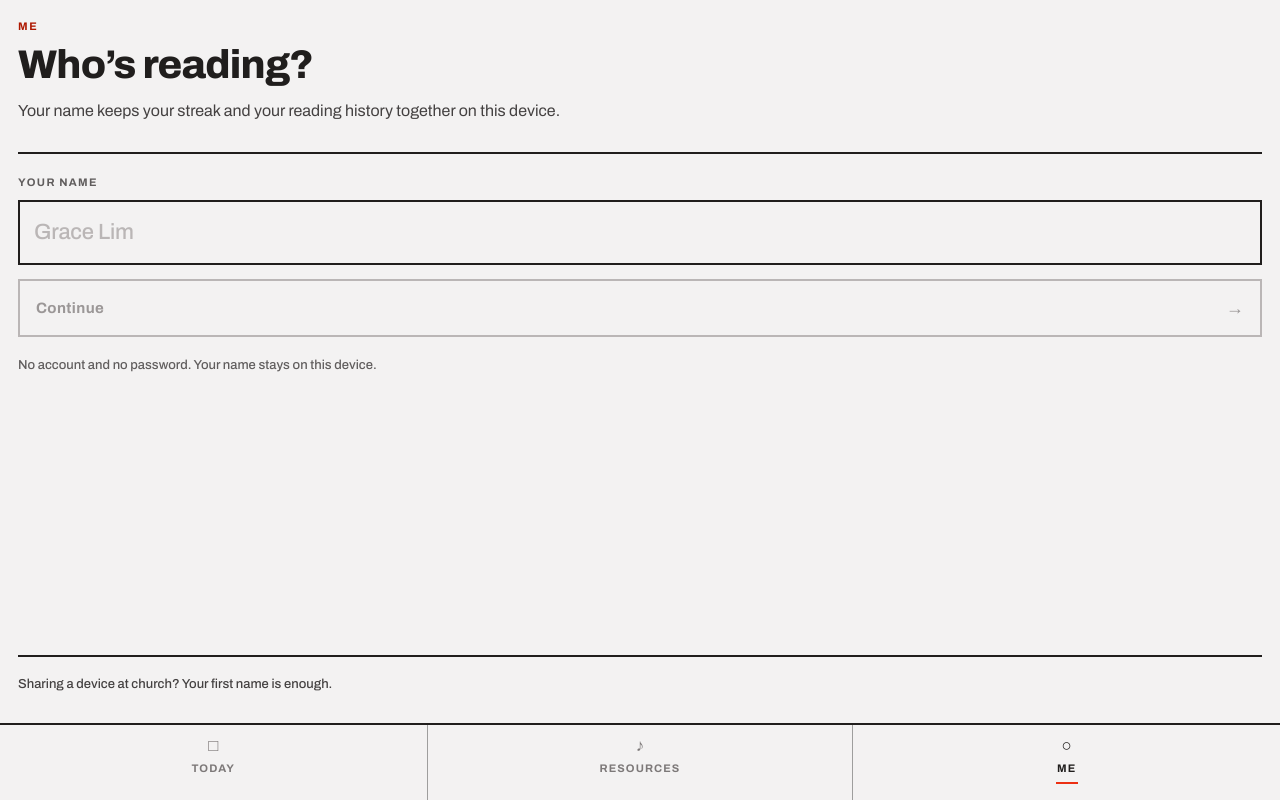
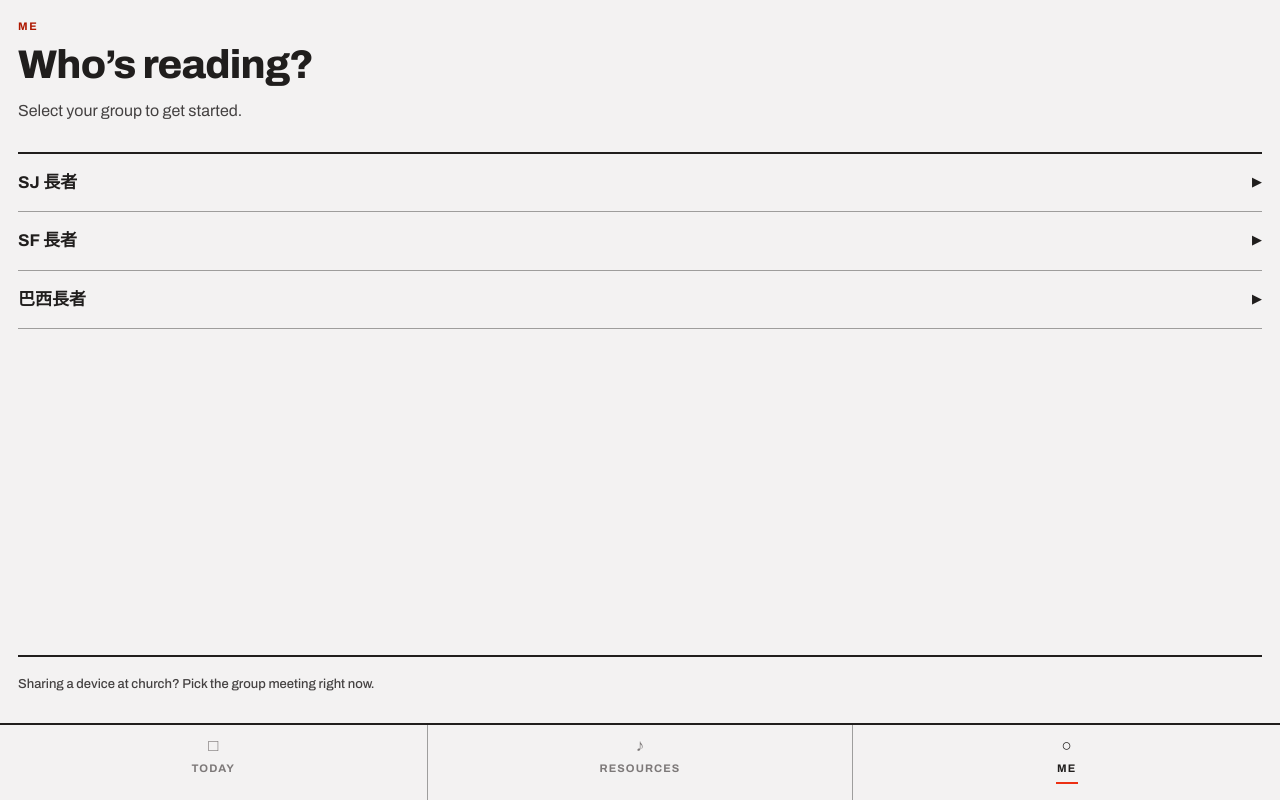
Before and after one commit to calvinko/HappyDay, a React (Vite) app: page / in a window 1280 px wide. Both pictures are taken after a click on the button "HISTORY". Built offline with nearby package versions, Linux system fonts and the light colour scheme.

Commit message:
update register process and change tables

```diff
--- a/src/App.tsx
+++ b/src/App.tsx
@@ -1,8 +1,15 @@
-import HappyDayApp from './components/HappyDayApp'
+import HappyDayApp, { type Group } from './components/HappyDayApp'
+
+// Groups a reader can sign in under. Edit this list as congregations change.
+const GROUPS: Group[] = [
+  { id: 'sj_senior', label: 'SJ 長者' },
+  { id: 'sf_senior', label: 'SF 長者' },
+  { id: 'bra_senior', label: '巴西長者' },
+]
 
 function App() {
   // homeLayout: 'poster' | 'cards'  ·  navModel: 'tabs' | 'top'
-  return <HappyDayApp homeLayout="poster" navModel="tabs" />
+  return <HappyDayApp homeLayout="poster" navModel="tabs" groups={GROUPS} />
 }
 
 export default App
--- a/src/components/HappyDayApp.tsx
+++ b/src/components/HappyDayApp.tsx
@@ -3,16 +3,26 @@ import { HISTORY, HYMNS, RECENT, TODAY, VERSES } from '../lib/data'
 
 type Screen = 'home' | 'passage' | 'resources' | 'hymn' | 'profile'
 
+export type Group = { id: string; label: string }
+
 type Props = {
   homeLayout?: 'poster' | 'cards'
   navModel?: 'tabs' | 'top'
+  groups?: Group[]
 }
 
 const KICKER = 'text-[11px] font-bold tracking-[0.14em] text-accent-700'
 const ICON_BTN =
   'flex h-[30px] w-[30px] items-center justify-center border-2 border-ink font-bold hover:bg-surface'
 
+const DEFAULT_GROUPS: Group[] = [
+  { id: 'sj_senior', label: 'SJ 長者' },
+  { id: 'sf_senior', label: 'SF 長者' },
+  { id: 'bra_senior', label: '巴西長者' },
+]
+
 const NAME_KEY = 'happyday.name'
+const GROUP_KEY = 'happyday.group'
 
 function readName(): string {
   try {
@@ -31,7 +41,28 @@ function writeName(value: string) {
   }
 }
 
-function HappyDayApp({ homeLayout = 'poster', navModel = 'tabs' }: Props) {
+function readGroup(): string {
+  try {
+    return localStorage.getItem(GROUP_KEY) ?? ''
+  } catch {
+    return ''
+  }
+}
+
+function writeGroup(value: string) {
+  try {
+    if (value) localStorage.setItem(GROUP_KEY, value)
+    else localStorage.removeItem(GROUP_KEY)
+  } catch {
+    /* private mode or blocked storage — the group just won't persist */
+  }
+}
+
+function HappyDayApp({
+  homeLayout = 'poster',
+  navModel = 'tabs',
+  groups = DEFAULT_GROUPS,
+}: Props) {
   const [screen, setScreen] = useState<Screen>('home')
   const [hymnIdx, setHymnIdx] = useState(0)
   const [from, setFrom] = useState<Screen>('home')
@@ -41,7 +72,10 @@ function HappyDayApp({ homeLayout = 'poster', navModel = 'tabs' }: Props) {
   const [pct, setPct] = useState(12)
   const [reminder, setReminder] = useState(true)
   const [name, setName] = useState(() => readName())
+  const [group, setGroup] = useState(() => readGroup())
   const [draft, setDraft] = useState('')
+  const [draftGroup, setDraftGroup] = useState('')
+  const [signInStep, setSignInStep] = useState<'group' | 'name'>('group')
 
   useEffect(() => {
     if (!playing) return
@@ -58,23 +92,37 @@ function HappyDayApp({ homeLayout = 'poster', navModel = 'tabs' }: Props) {
   const ss = Math.floor((pct * 2.4) % 60)
   const clock = `${String(mm).padStart(2, '0')}:${String(ss).padStart(2, '0')}`
 
+  const labelForGroup = (id: string) =>
+    groups.find((g) => g.id === id)?.label ?? id
+
   const openHymn = (i: number) => {
     setHymnIdx(i)
     setFrom(screen)
     setScreen('hymn')
   }
 
+  const chooseGroup = (id: string) => {
+    setDraftGroup(id)
+    setSignInStep('name')
+  }
+
   const signIn = () => {
     const clean = draft.trim().replace(/\s+/g, ' ')
-    if (!clean) return
+    if (!clean || !draftGroup) return
     setName(clean)
     writeName(clean)
+    setGroup(draftGroup)
+    writeGroup(draftGroup)
     setDraft('')
+    setDraftGroup('')
+    setSignInStep('group')
   }
 
   const signOut = () => {
     setName('')
     writeName('')
+    setDraftGroup('')
+    setSignInStep('group')
   }
 
   const grow = () => setSize((s) => Math.min(26, s + 2))
@@ -426,7 +474,41 @@ function HappyDayApp({ homeLayout = 'poster', navModel = 'tabs' }: Props) {
           </div>
         )}
 
-        {screen === 'profile' && !signedIn && (
+        {screen === 'profile' && !signedIn && signInStep === 'group' && (
+          <div className="animate-hd-in flex min-h-full flex-col px-[18px] pt-[18px] pb-7">
+            <div className={KICKER}>ME</div>
+            <h1 className="mt-2.5 text-[40px] leading-[0.98] font-extrabold tracking-[-0.02em]">
+              Who&rsquo;s reading?
+            </h1>
+            <p className="mt-3.5 text-base leading-relaxed text-ash-800 [text-wrap:pretty]">
+              Select your group to get started.
+            </p>
+
+            <div className="mt-7 border-t-2 border-ink">
+              {groups.map((g) => (
+                <button
+                  key={g.id}
+                  type="button"
+                  onClick={() => chooseGroup(g.id)}
+                  className="flex w-full items-center gap-3.5 border-b border-ink/40 py-4 text-left hover:bg-surface"
+                >
+                  <span className="flex-1 text-[17px] font-bold">
+                    {g.label}
+                  </span>
+                  <span className="text-[13px]">&#9654;</span>
+                </button>
+              ))}
+            </div>
+
+            <div className="mt-auto border-t-2 border-ink pt-3.5">
+              <span className="text-[13px] leading-snug font-medium text-ash-800">
+                Sharing a device at church? Pick the group meeting right now.
+              </span>
+            </div>
+          </div>
+        )}
+
+        {screen === 'profile' && !signedIn && signInStep === 'name' && (
           <form
             className="animate-hd-in flex min-h-full flex-col px-[18px] pt-[18px] pb-7"
             onSubmit={(e) => {
@@ -434,7 +516,16 @@ function HappyDayApp({ homeLayout = 'poster', navModel = 'tabs' }: Props) {
               signIn()
             }}
           >
-            <div className={KICKER}>ME</div>
+            <div className="flex items-center gap-3">
+              <button
+                type="button"
+                onClick={() => setSignInStep('group')}
+                className="text-xl leading-none"
+              >
+                &larr;
+              </button>
+              <span className={KICKER}>ME</span>
+            </div>
             <h1 className="mt-2.5 text-[40px] leading-[0.98] font-extrabold tracking-[-0.02em]">
               Who&rsquo;s reading?
             </h1>
@@ -444,6 +535,23 @@ function HappyDayApp({ homeLayout = 'poster', navModel = 'tabs' }: Props) {
             </p>
 
             <div className="mt-7 border-t-2 border-ink pt-5">
+              <div className="mb-4 flex items-center justify-between">
+                <span className="text-[11px] font-bold tracking-[0.12em] text-ash-700">
+                  GROUP
+                </span>
+                <span className="flex items-center gap-2.5">
+                  <span className="text-[13px] font-bold">
+                    {labelForGroup(draftGroup)}
+                  </span>
+                  <button
+                    type="button"
+                    onClick={() => setSignInStep('group')}
+                    className="text-xs font-bold tracking-[0.08em] text-accent-700"
+                  >
+                    CHANGE
+                  </button>
+                </span>
+              </div>
               <label
                 htmlFor="hd-name"
                 className="block text-[11px] font-bold tracking-[0.12em] text-ash-700"
@@ -461,6 +569,7 @@ function HappyDayApp({ homeLayout = 'poster', navModel = 'tabs' }: Props) {
                 spellCheck={false}
                 maxLength={40}
                 placeholder="Grace Lim"
+                autoFocus
                 className="mt-2.5 w-full border-2 border-ink bg-transparent px-3.5 py-3.5 text-[22px] font-bold tracking-[-0.01em] placeholder:font-medium placeholder:text-ash-400 focus:bg-surface"
               />
               <button
@@ -493,6 +602,7 @@ function HappyDayApp({ homeLayout = 'poster', navModel = 'tabs' }: Props) {
             </h1>
             <p className="mt-1.5 mb-5 text-[13px] font-medium text-ash-700">
               {TODAY.memberMeta}
+              {group && ` · ${labelForGroup(group)}`}
             </p>
             <div className="mb-6 grid grid-cols-2 border-2 border-ink">
               <div className="border-r-2 border-ink p-4">
```
Also changed, not shown: 2 other files (tests, documents, lock files or other folders).
